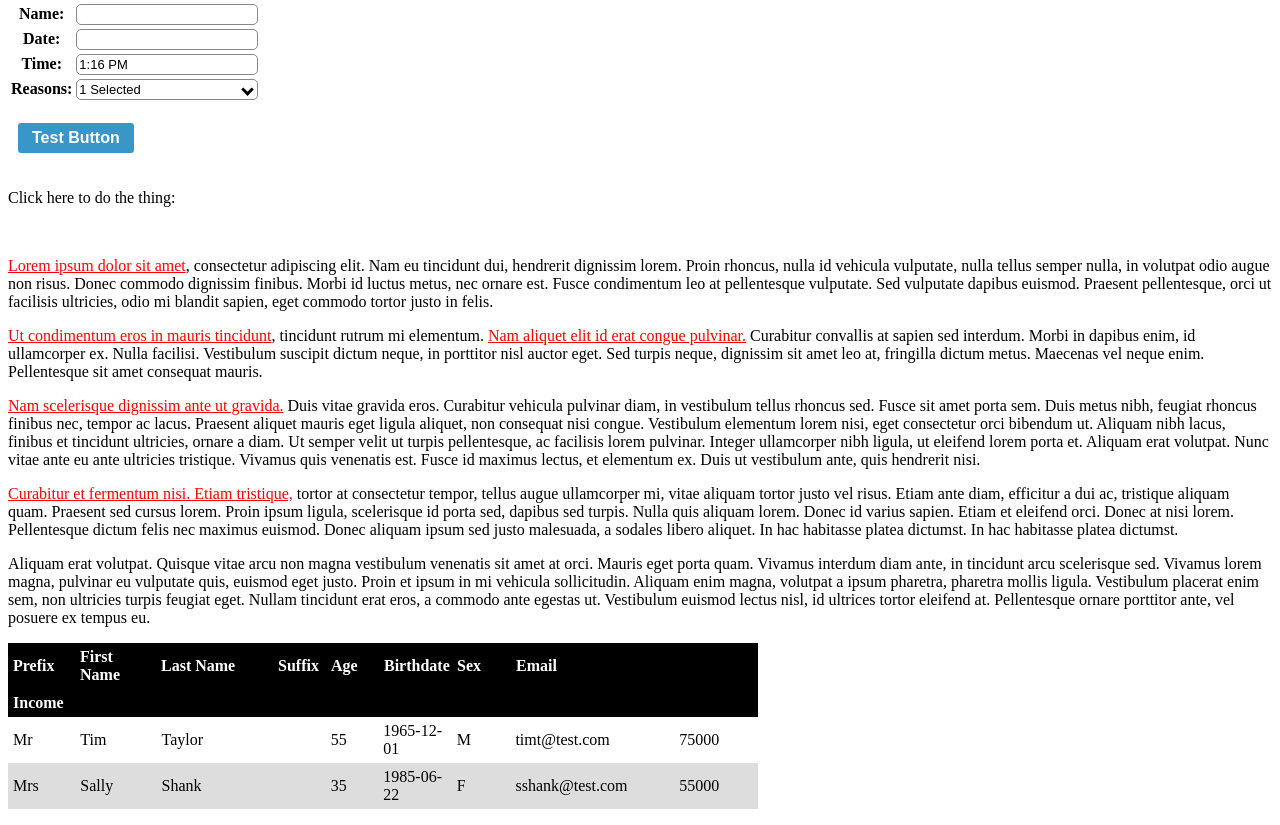
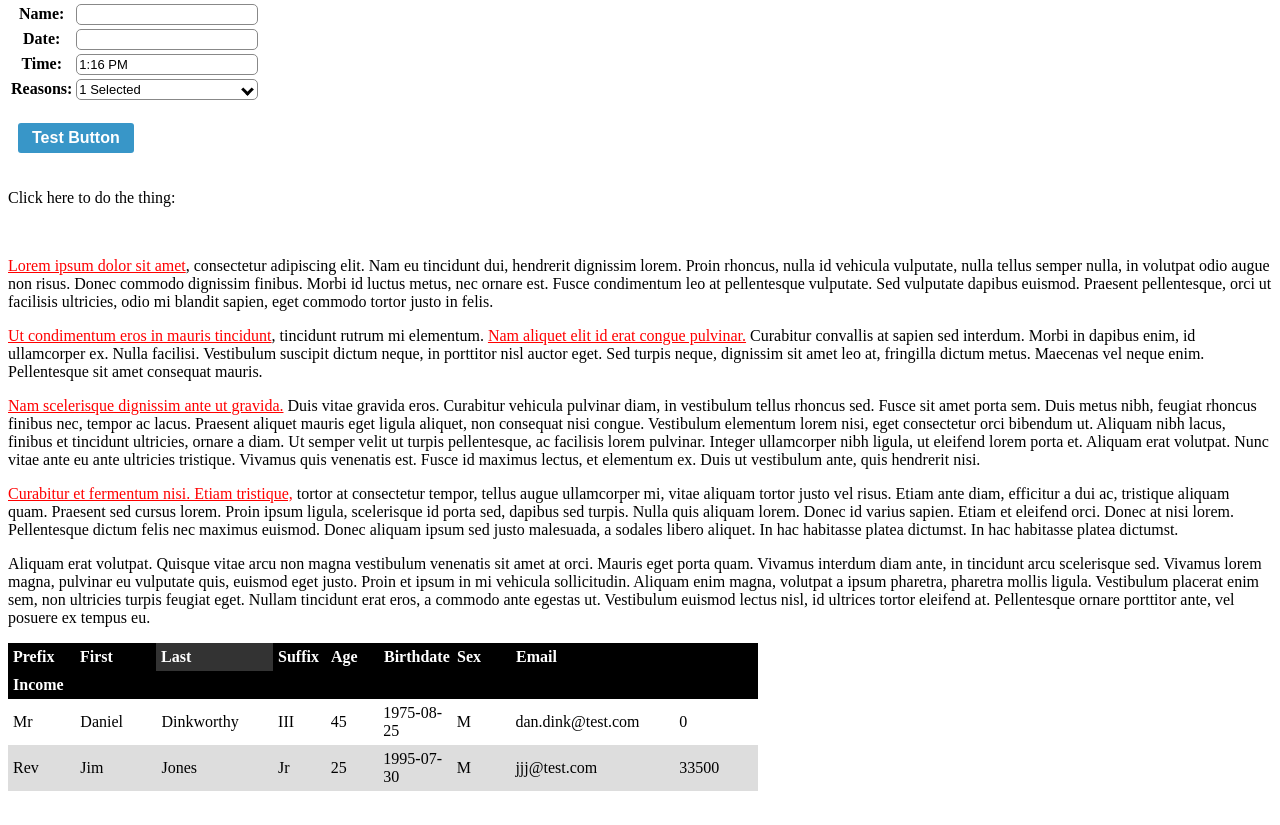
Before and after one commit to edlinkiii/myui, a plain HTML site: page example/index.html in a window 1280 px wide. Shown: the part 79-904 px from the top of the page. Drawn offline with Linux system fonts and the light colour scheme.

Commit message:
Completed sort order/direction

```diff
--- a/example/index.js
+++ b/example/index.js
@@ -11,25 +11,25 @@ const data = [
 const desc = [
   {
     name: 'Prefix',
-    type: 'alpha',
+    type: 'string',
     sortable: false
   },
   {
-    name: 'First Name',
-    type: 'alpha',
+    name: 'First',
+    type: 'string',
     sortable: true
   },
   {
-    name: 'Last Name',
-    type: 'alpha',
+    name: 'Last',
+    type: 'string',
     sortable: true,
     defaultSort: true,
-    defaultOrder: 'a' // ascending
-    // defaultOrder: 'd' // descending
+    defaultOrderAsc: true // ascending
+    // defaultOrderAsc: false // descending
   },
   {
     name: 'Suffix',
-    type: 'alpha',
+    type: 'string',
     sortable: false
   },
   {
@@ -45,12 +45,12 @@ const desc = [
   },
   {
     name: 'Sex',
-    type: 'alpha',
+    type: 'string',
     sortable: true
   },
   {
     name: 'Email',
-    type: 'alpha',
+    type: 'email',
     sortable: true
   },
   {
--- a/src/myui.css
+++ b/src/myui.css
@@ -535,6 +535,7 @@
 
 .table-ui th {
   display: inline-block;
+  height: 100%;
 }
 
 .table-ui-scroll-block {
@@ -551,3 +552,6 @@
 .table-ui-sortable {
   cursor: pointer;
 }
+.table-ui-sortable.table-ui-active {
+  background-color: #333;
+}
--- a/src/myui.js
+++ b/src/myui.js
@@ -1440,8 +1440,6 @@ class Table extends MyUI {
 
     this.render();
 
-    this.setHeadCellWidths();
-
     return this;
   }
   render() {
@@ -1450,6 +1448,8 @@ class Table extends MyUI {
     this.instance.appendChild(this.buildHead());
 
     this.instance.appendChild(this.buildBody());
+
+    this.setHeadCellWidths();
 
     return this;
   }
@@ -1465,9 +1465,15 @@ class Table extends MyUI {
       let th = document.createElement('th');
       let text = document.createTextNode(desc[i].name);
       th.setAttribute('data-index', i);
+      let active = (this.sortIndex == i);
+      let direction = (active && this.sortDirection == 'a') ? 'd' : 'a';
+      th.setAttribute('data-direction', direction);
       th.appendChild(text);
       if(desc[i].sortable) {
         th.classList.add('table-ui-sortable');
+        if(active) {
+          th.classList.add('table-ui-active');
+        }
         th.addEventListener("click", e => this.sortClick(e.target));
       }
       tr.appendChild(th);
@@ -1483,12 +1489,14 @@ class Table extends MyUI {
     return this.head = head;
   }
   buildBody() {
+    this.setSortOrder();
+
     let data = this.settings.data;
     let desc = this.settings.desc;
     let body = document.createElement('tbody');
-    let i=0;
-
-    data.forEach((row) => {
+
+    for(let i=0; i<this.sortOrder.length; i++) {
+      let row = data[this.sortOrder[i]];
       let tr = document.createElement('tr');
       tr.classList.add(i % 2 == 0 ? 'table-ui-row-even' : 'table-ui-row-odd');
       row.forEach((col) => {
@@ -1499,8 +1507,7 @@ class Table extends MyUI {
         tr.appendChild(td);
       })
       body.appendChild(tr);
-      i++;
-    })
+    }
 
     return this.body = body;
   }
@@ -1518,33 +1525,43 @@ class Table extends MyUI {
     }
   }
   findDefaultSortIndex() {
+    this.sortIndex = 0;
+    this.sortDirection = 'a';
+
     for(let i=0; i<desc.length; i++) {
       if(desc[i].defaultSort) {
         this.sortIndex = i;
-        this.sortDirection = desc[i].defaultOrder || 'a';
+        this.sortDirection = (desc[i].defaultOrderAsc) ? 'a' : 'd';
         return;
       }
     }
-  }
+
+    return;
+}
   sortClick(clicked) {
     this.sortIndex = clicked.dataset.index;
     this.sortDirection = clicked.dataset.direction;
-    this.setSortOrder(this.sortIndex, this.sortDirection);
+
+    this.render();
   }
-  setSortOrder(index=this.sortIndex, direction=this.sortDirection) {
+  setSortOrder() {
+    let index = this.sortIndex; console.log(index)
+    let direction = this.sortDirection; console.log(direction)
     let sortObjects = [];
     let sortArray = this.settings.data.map(d => d[index]).forEach((d,i) => sortObjects.push({ data: d, index: i}));
-    if(direction === 'a') {
+    if(direction === 'd') {
       sortObjects.sort((a,b) => (a.data < b.data) ? 1 : -1);
     }
     else {
       sortObjects.sort((a,b) => (a.data > b.data) ? 1 : -1);
     }
-    console.log(sortObjects)
+
     let order = [];
     sortObjects.forEach((i) => {
       order.push(i.index);
     })
+
+    console.log(order)
     return this.sortOrder = order;
   }
   formatMoney(input) {
```
